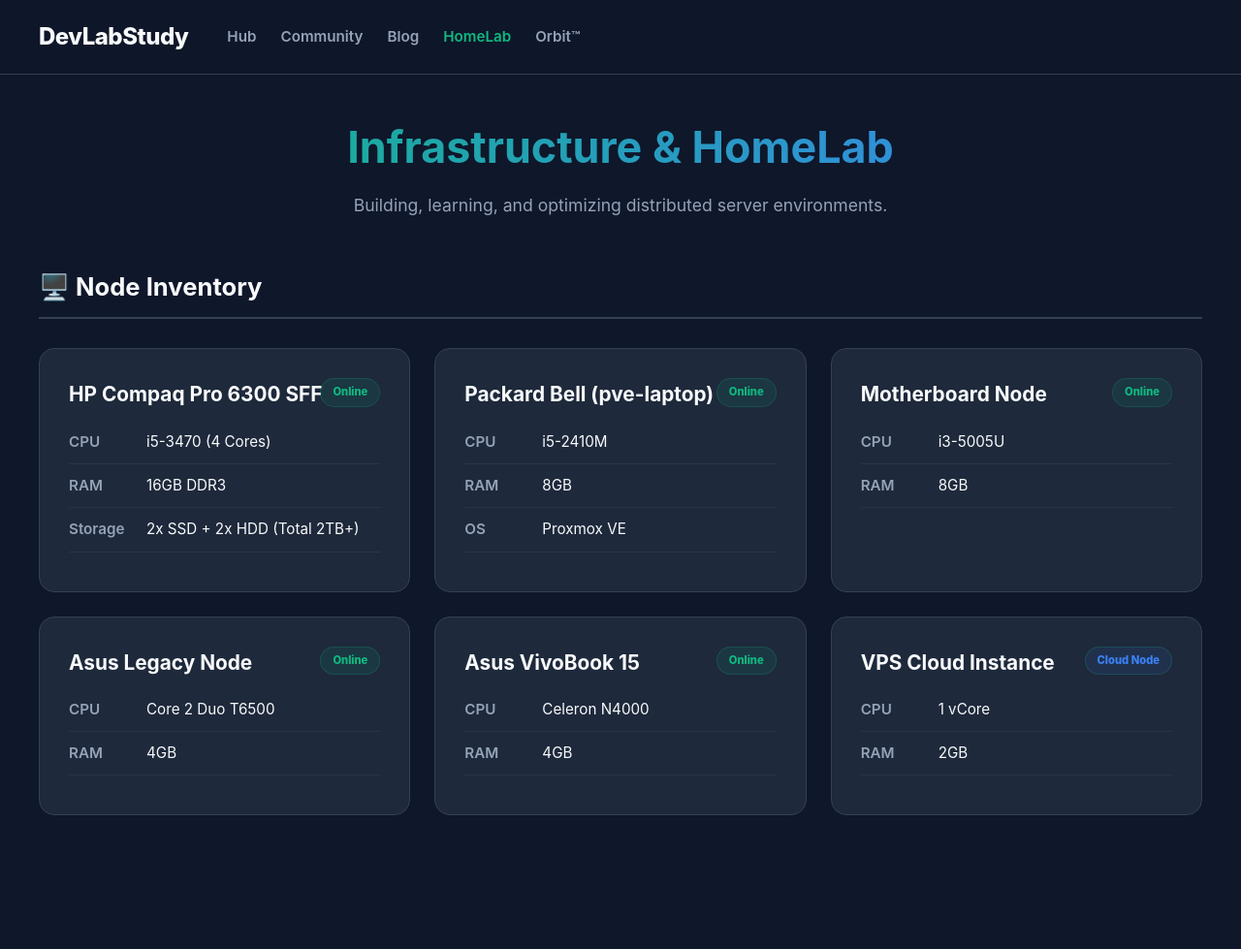
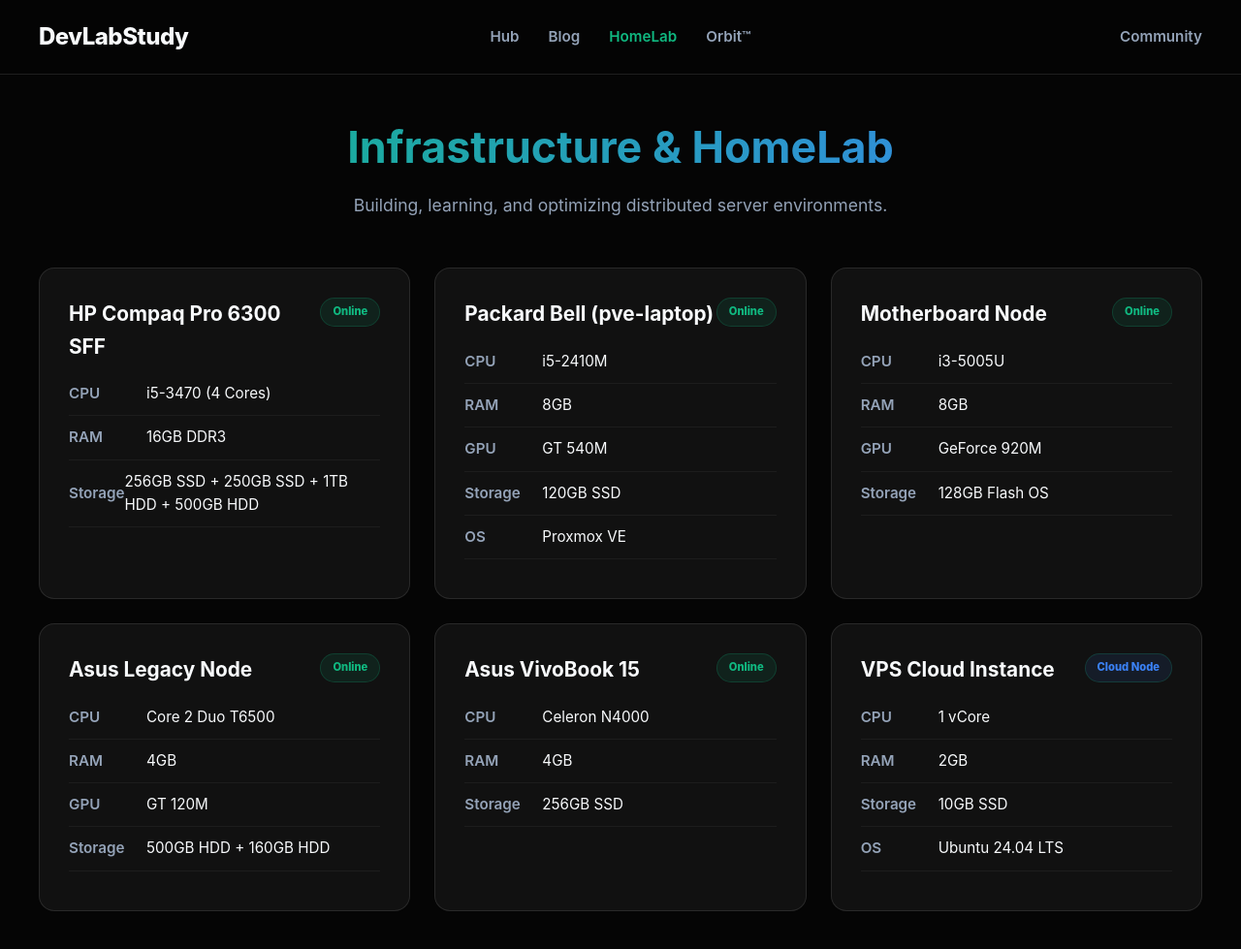
Before and after one commit to TobiMessi/TobiMessi.github.io, a Jekyll site: the page homelab.html, which Jekyll copies as it is, in a window 1280 px wide and 980 px high. Shown: the whole window at 97% size. Built offline with Jekyll 4.4.1, drawn with Linux system fonts in a browser that asks for light colours.

Commit message:
Update homelab.html

```diff
--- a/homelab.html
+++ b/homelab.html
@@ -7,23 +7,24 @@
     <link rel="icon" type="image/png" href="/qr-code.png">
     <style>
         :root {
-            --bg-body: #0f172a; --bg-nav: rgba(15, 23, 42, 0.85); --bg-card: #1e293b;
-            --text-main: #f8fafc; --text-muted: #94a3b8; --border-color: #334155;
+            --bg-body: #050505; --bg-nav: rgba(5, 5, 5, 0.7); --bg-card: #111;
+            --text-main: #f8fafc; --text-muted: #94a3b8; --border-color: rgba(255, 255, 255, 0.1);
             --accent-green: #10b981; --accent-blue: #3b82f6; --radius: 16px;
         }
         body { font-family: 'Inter', sans-serif; background: var(--bg-body); color: var(--text-main); margin: 0; line-height: 1.6; }
 
-        /* --- UNIWERSALNY NAVBAR --- */
-        .navbar { background: var(--bg-nav); backdrop-filter: blur(12px); border-bottom: 1px solid var(--border-color); padding: 15px 40px; display: flex; align-items: center; position: sticky; top: 0; z-index: 100; }
-        .nav-brand { font-size: 1.5rem; font-weight: 800; text-decoration: none; color: var(--text-main); letter-spacing: -0.5px; margin-right: 40px; }
-        .nav-center { display: flex; gap: 25px; align-items: center; }
+        /* PERFEKCYJNY NAVBAR */
+        .navbar { background: var(--bg-nav); backdrop-filter: blur(15px); border-bottom: 1px solid var(--border-color); padding: 15px 40px; display: flex; align-items: center; justify-content: space-between; position: sticky; top: 0; z-index: 100; }
+        .nav-left { flex: 1; display: flex; justify-content: flex-start; }
+        .nav-brand { font-size: 1.5rem; font-weight: 800; text-decoration: none; color: var(--text-main); letter-spacing: -0.5px; }
+        .nav-center { flex: 2; display: flex; justify-content: center; gap: 30px; }
         .nav-center a { text-decoration: none; color: var(--text-muted); font-weight: 600; font-size: 0.95rem; transition: color 0.3s; }
         .nav-center a:hover, .nav-center a.active { color: var(--accent-green); }
-
+        .nav-right { flex: 1; display: flex; justify-content: flex-end; }
         .dropdown { position: relative; display: inline-block; padding: 10px 0; }
         .dropbtn { color: var(--text-muted); font-weight: 600; font-size: 0.95rem; transition: 0.3s; cursor: pointer; }
-        .dropdown:hover .dropbtn { color: var(--accent-green); }
-        .dropdown-content { display: none; position: absolute; left: 0; top: 100%; background-color: var(--bg-card); min-width: 180px; box-shadow: 0 10px 30px rgba(0,0,0,0.5); border-radius: 12px; border: 1px solid var(--border-color); overflow: hidden; z-index: 1; opacity: 0; transform: translateY(-10px); transition: all 0.3s ease; }
+        .dropdown:hover .dropbtn { color: var(--text-main); }
+        .dropdown-content { display: none; position: absolute; right: 0; top: 100%; background-color: #111; min-width: 180px; box-shadow: 0 10px 40px rgba(0,0,0,0.8); border-radius: 12px; border: 1px solid var(--border-color); overflow: hidden; z-index: 1; opacity: 0; transform: translateY(-10px); transition: all 0.3s ease; }
         .dropdown:hover .dropdown-content { display: block; opacity: 1; transform: translateY(0); }
         .dropdown-content a { color: var(--text-main) !important; padding: 12px 20px; text-decoration: none; display: flex; justify-content: space-between; font-size: 0.9rem; font-weight: 600; border-bottom: 1px solid var(--border-color); transition: background 0.2s; }
         .dropdown-content a:last-child { border-bottom: none; }
@@ -33,23 +34,28 @@
         .hero { text-align: center; margin-bottom: 50px; }
         .hero h1 { font-size: 2.8rem; margin-bottom: 10px; background: linear-gradient(to right, #10b981, #3b82f6); -webkit-background-clip: text; -webkit-text-fill-color: transparent; }
         .hero p { color: var(--text-muted); font-size: 1.1rem; max-width: 700px; margin: 0 auto; }
-        .section-title { font-size: 1.6rem; font-weight: 700; border-bottom: 2px solid var(--border-color); padding-bottom: 10px; margin-bottom: 30px; }
+
         .nodes-grid { display: grid; grid-template-columns: repeat(auto-fit, minmax(340px, 1fr)); gap: 25px; }
         .node-card { background: var(--bg-card); border: 1px solid var(--border-color); padding: 30px; border-radius: var(--radius); position: relative; transition: all 0.3s; }
-        .node-card:hover { border-color: var(--accent-green); transform: translateY(-5px); }
+        .node-card:hover { border-color: var(--accent-green); transform: translateY(-5px); box-shadow: 0 10px 30px rgba(16,185,129,0.15); }
         .status-badge { position: absolute; top: 30px; right: 30px; background: rgba(16, 185, 129, 0.1); color: var(--accent-green); padding: 5px 12px; border-radius: 20px; font-weight: 800; font-size: 0.7rem; border: 1px solid rgba(16, 185, 129, 0.2); }
-        .node-name { font-size: 1.3rem; font-weight: 700; margin-bottom: 20px; display: block; }
+        .node-name { font-size: 1.3rem; font-weight: 700; margin-bottom: 20px; display: block; padding-right: 60px; }
         .spec-line { display: flex; align-items: center; margin-bottom: 10px; padding-bottom: 10px; border-bottom: 1px solid rgba(255,255,255,0.05); font-size: 0.95rem; }
         .spec-label { color: var(--text-muted); width: 80px; font-weight: 600; }
 
-        @media (max-width: 768px) { .navbar { flex-direction: column; padding: 15px; gap: 15px; } .nav-brand { margin-right: 0; } .nav-center { flex-wrap: wrap; justify-content: center; } }
+        @media (max-width: 768px) { .navbar { flex-direction: column; padding: 15px; gap: 15px; } .nav-left, .nav-center, .nav-right { justify-content: center; width: 100%; } .nav-center { flex-wrap: wrap; } }
     </style>
 </head>
 <body>
     <nav class="navbar">
-        <a href="/" class="nav-brand">DevLabStudy</a>
+        <div class="nav-left"><a href="/" class="nav-brand">DevLabStudy</a></div>
         <div class="nav-center">
             <a href="/">Hub</a>
+            <a href="/blog">Blog</a>
+            <a href="/homelab" class="active">HomeLab</a>
+            <a href="/orbit">Orbit™</a>
+        </div>
+        <div class="nav-right">
             <div class="dropdown">
                 <span class="dropbtn">Community</span>
                 <div class="dropdown-content">
@@ -60,9 +66,6 @@
                     <a href="https://www.reddit.com/user/devlabstudy">Reddit <span>↗</span></a>
                 </div>
             </div>
-            <a href="/blog">Blog</a>
-            <a href="/homelab" class="active">HomeLab</a>
-            <a href="/orbit">Orbit™</a>
         </div>
     </nav>
 
@@ -71,45 +74,59 @@
             <h1>Infrastructure & HomeLab</h1>
             <p>Building, learning, and optimizing distributed server environments.</p>
         </section>
-        <h2 class="section-title"><span>🖥️</span> Node Inventory</h2>
+
         <div class="nodes-grid">
             <div class="node-card">
                 <span class="status-badge">Online</span>
                 <span class="node-name">HP Compaq Pro 6300 SFF</span>
                 <div class="spec-line"><span class="spec-label">CPU</span><span>i5-3470 (4 Cores)</span></div>
                 <div class="spec-line"><span class="spec-label">RAM</span><span>16GB DDR3</span></div>
-                <div class="spec-line"><span class="spec-label">Storage</span><span>2x SSD + 2x HDD (Total 2TB+)</span></div>
+                <div class="spec-line"><span class="spec-label">Storage</span><span>256GB SSD + 250GB SSD + 1TB HDD + 500GB HDD</span></div>
             </div>
+
             <div class="node-card">
                 <span class="status-badge">Online</span>
                 <span class="node-name">Packard Bell (pve-laptop)</span>
                 <div class="spec-line"><span class="spec-label">CPU</span><span>i5-2410M</span></div>
                 <div class="spec-line"><span class="spec-label">RAM</span><span>8GB</span></div>
+                <div class="spec-line"><span class="spec-label">GPU</span><span>GT 540M</span></div>
+                <div class="spec-line"><span class="spec-label">Storage</span><span>120GB SSD</span></div>
                 <div class="spec-line"><span class="spec-label">OS</span><span>Proxmox VE</span></div>
             </div>
+
             <div class="node-card">
                 <span class="status-badge">Online</span>
                 <span class="node-name">Motherboard Node</span>
                 <div class="spec-line"><span class="spec-label">CPU</span><span>i3-5005U</span></div>
                 <div class="spec-line"><span class="spec-label">RAM</span><span>8GB</span></div>
+                <div class="spec-line"><span class="spec-label">GPU</span><span>GeForce 920M</span></div>
+                <div class="spec-line"><span class="spec-label">Storage</span><span>128GB Flash OS</span></div>
             </div>
+
             <div class="node-card">
                 <span class="status-badge">Online</span>
                 <span class="node-name">Asus Legacy Node</span>
                 <div class="spec-line"><span class="spec-label">CPU</span><span>Core 2 Duo T6500</span></div>
                 <div class="spec-line"><span class="spec-label">RAM</span><span>4GB</span></div>
+                <div class="spec-line"><span class="spec-label">GPU</span><span>GT 120M</span></div>
+                <div class="spec-line"><span class="spec-label">Storage</span><span>500GB HDD + 160GB HDD</span></div>
             </div>
+
             <div class="node-card">
                 <span class="status-badge">Online</span>
                 <span class="node-name">Asus VivoBook 15</span>
                 <div class="spec-line"><span class="spec-label">CPU</span><span>Celeron N4000</span></div>
                 <div class="spec-line"><span class="spec-label">RAM</span><span>4GB</span></div>
+                <div class="spec-line"><span class="spec-label">Storage</span><span>256GB SSD</span></div>
             </div>
+
             <div class="node-card">
                 <span class="status-badge" style="background: rgba(59, 130, 246, 0.1); color: #3b82f6;">Cloud Node</span>
                 <span class="node-name">VPS Cloud Instance</span>
                 <div class="spec-line"><span class="spec-label">CPU</span><span>1 vCore</span></div>
                 <div class="spec-line"><span class="spec-label">RAM</span><span>2GB</span></div>
+                <div class="spec-line"><span class="spec-label">Storage</span><span>10GB SSD</span></div>
+                <div class="spec-line"><span class="spec-label">OS</span><span>Ubuntu 24.04 LTS</span></div>
             </div>
         </div>
     </main>
```
